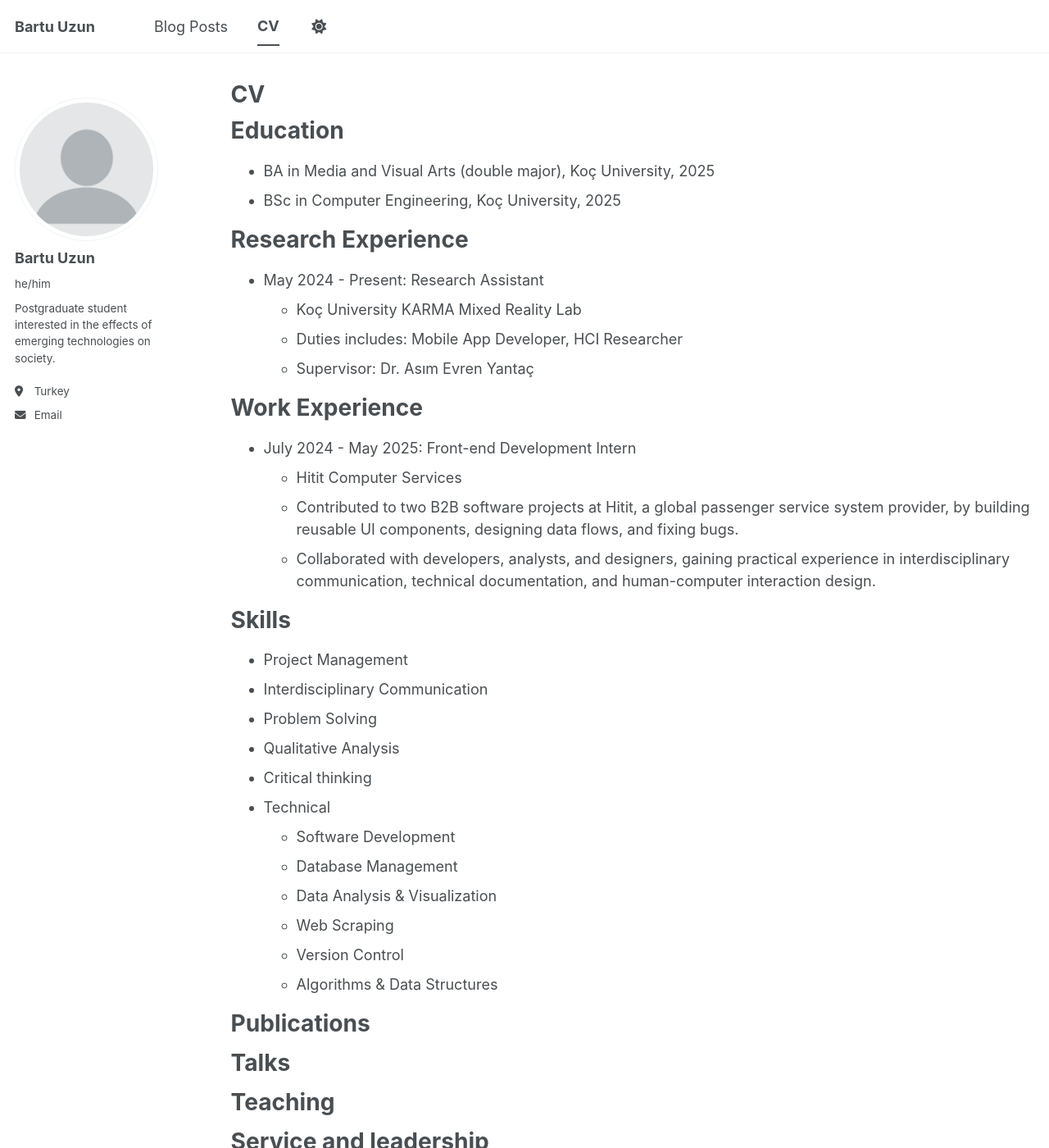
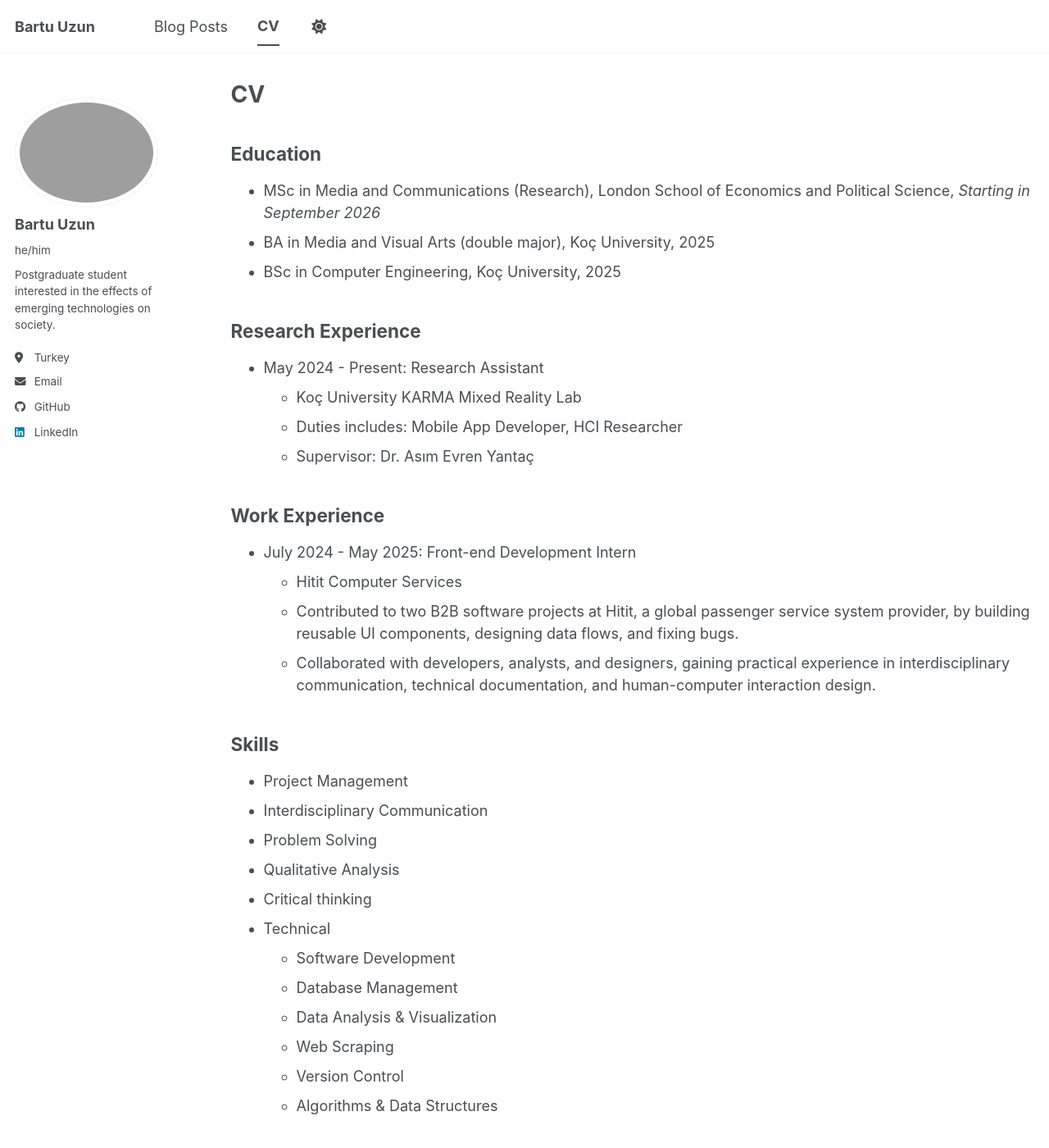
Before and after one commit to Bartu-Uzun/Bartu-Uzun.github.io, a Jekyll site: the page built from _pages/cv.md, in a window 1280 px wide and 1400 px high. Shown: the whole window at 82% size. Built offline with Jekyll 4.4.1, drawn with Linux system fonts in a browser that asks for light colours; a script bundle is joined from its source files by our own code; library files that are not in the unit come from our copies.

```diff
--- a/_config.yml
+++ b/_config.yml
@@ -23,7 +23,7 @@ repository               : "Bartu-Uzun/Bartu-Uzun.github.io"
 #               Additional customization can be done by editing /_includes/author-profile.html
 author:
   # Biographic information
-  avatar           : "profile.png"
+  avatar           : "ben.png"
   name             : "Bartu Uzun"
   pronouns         : "he/him"
   bio              : "Postgraduate student interested in the effects of emerging technologies on society."
@@ -51,7 +51,7 @@ author:
   bitbucket        : # Username - Update with your username on the site
   codepen          : # Username
   dribbble         : # Username
-  github           : # Username
+  github           : Bartu-Uzun
   kaggle           : # Username
   stackoverflow    : # User number or user number and name (i.e., use "1" or "1/jeff-atwood")
 
@@ -66,7 +66,7 @@ author:
   keybase          : # Username
   instagram        : # Username
   lastfm           : # Username
-  linkedin         : # Username
+  linkedin         : bartu-uzun
   mastodon         : # URL
   medium           : # URL
   pinterest        : # Username
--- a/_pages/cv.md
+++ b/_pages/cv.md
@@ -9,20 +9,18 @@ redirect_from:
 
 {% include base_path %}
 
-Education
-======
+## Education
+* MSc in Media and Communications (Research), London School of Economics and Political Science, *Starting in September 2026*
 * BA in Media and Visual Arts (double major), Koç University, 2025
 * BSc in Computer Engineering, Koç University, 2025
 
-Research Experience
-======
+## Research Experience
 * May 2024 - Present: Research Assistant
   * Koç University KARMA Mixed Reality Lab
   * Duties includes: Mobile App Developer, HCI Researcher
   * Supervisor: Dr. Asım Evren Yantaç
 
-Work Experience
-======
+## Work Experience
 * July 2024 - May 2025: Front-end Development Intern
   * Hitit Computer Services
   * Contributed to two B2B software projects at Hitit, a global passenger service system provider, by building reusable UI components, designing data flows, and fixing bugs.
@@ -30,8 +28,7 @@ Work Experience
 interdisciplinary communication, technical documentation, and human-computer interaction design.
 
 
-Skills
-======
+## Skills
 * Project Management
 * Interdisciplinary Communication
 * Problem Solving
@@ -44,18 +41,3 @@ Skills
   * Web Scraping
   * Version Control
   * Algorithms & Data Structures
-
-Publications
-======
-
-
-Talks
-======
-
-
-Teaching
-======
-
-
-Service and leadership
-======
```
Also changed, not shown: _posts/2026-02-11-blog-post.md (+15 -16 lines), _posts/2026-02-14-blog-post.md (deleted, +0 -21 lines), 1 other file.
